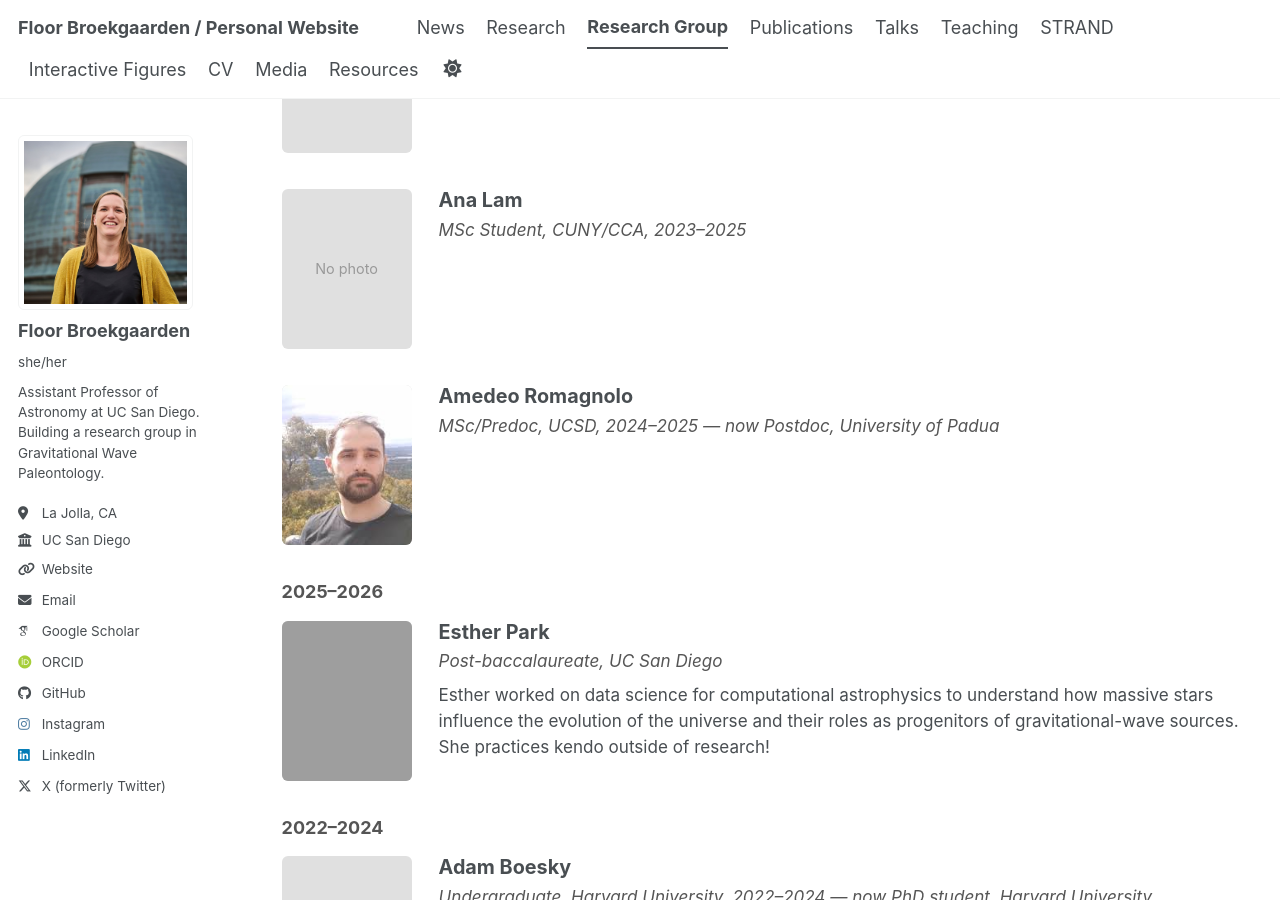
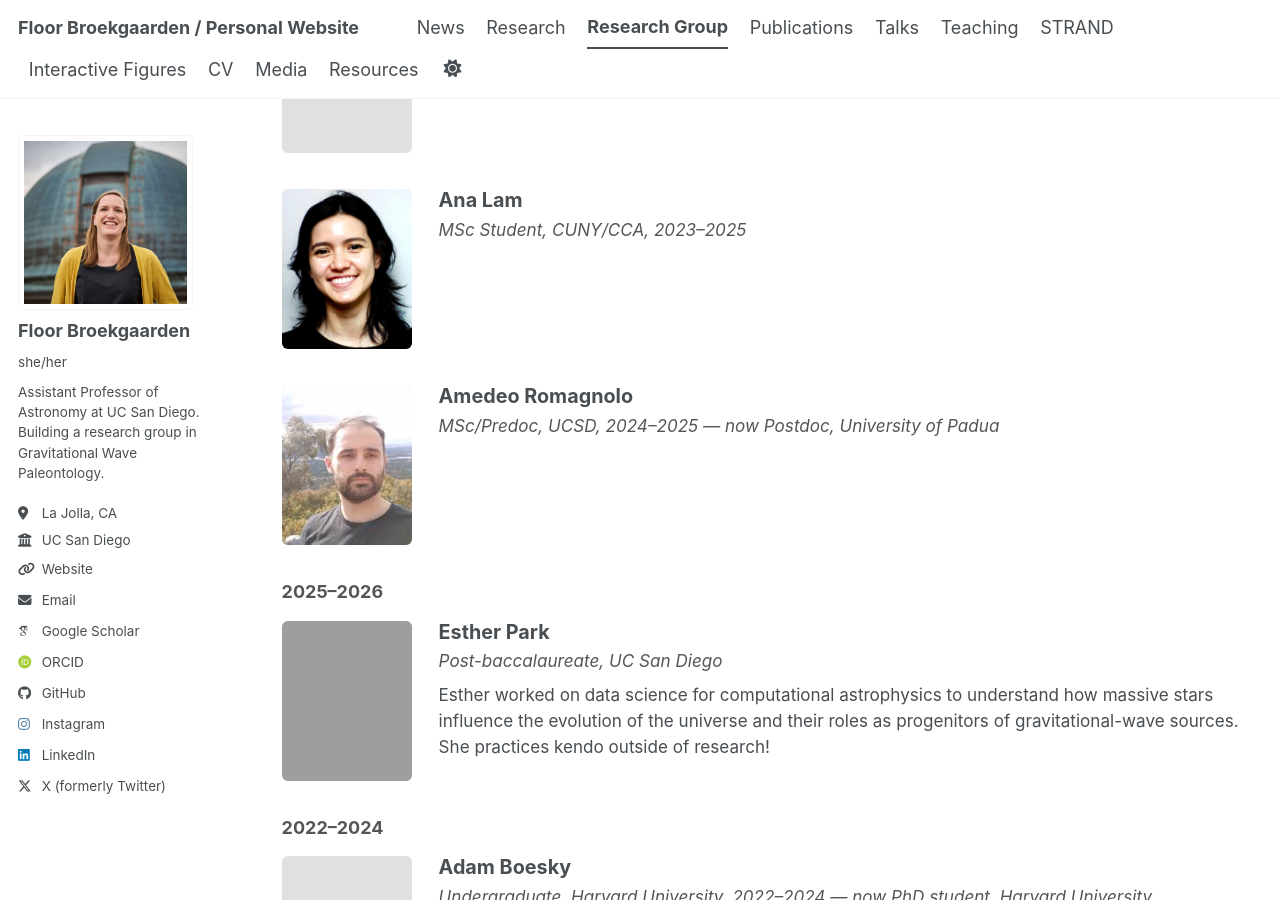
Before and after one commit to FloorBroekgaarden/FloorBroekgaarden.github.io, a Jekyll site: the page built from _pages/group.md, in a window 1280 px wide and 900 px high, scrolled down 8913 px. Built offline with Jekyll 4.4.1, drawn with Linux system fonts in a browser that asks for light colours; some web fonts are replaced; a script bundle is joined from its source files by our own code; library files that are not in the unit come from our copies; grey boxes are pictures that could not be loaded.

Commit message:
update photos

```diff
--- a/_pages/group.md
+++ b/_pages/group.md
@@ -424,7 +424,8 @@ author_profile: true
 </div>
 
 <div class="member-card">
-  <div class="member-photo-placeholder">No photo</div>
+  <img src="/images/group/ana-lam.jpg" alt="Ana Lam" class="member-photo" onerror="this.style.display='none';this.nextElementSibling.style.display='flex';">
+  <div class="member-photo-placeholder" style="display:none;">No photo</div>
   <div class="member-info">
     <h3>Ana Lam</h3>
     <p class="role">MSc Student, CUNY/CCA, 2023–2025</p>
```
Also changed, not shown: images/group/ana-lam.jpg (added).
